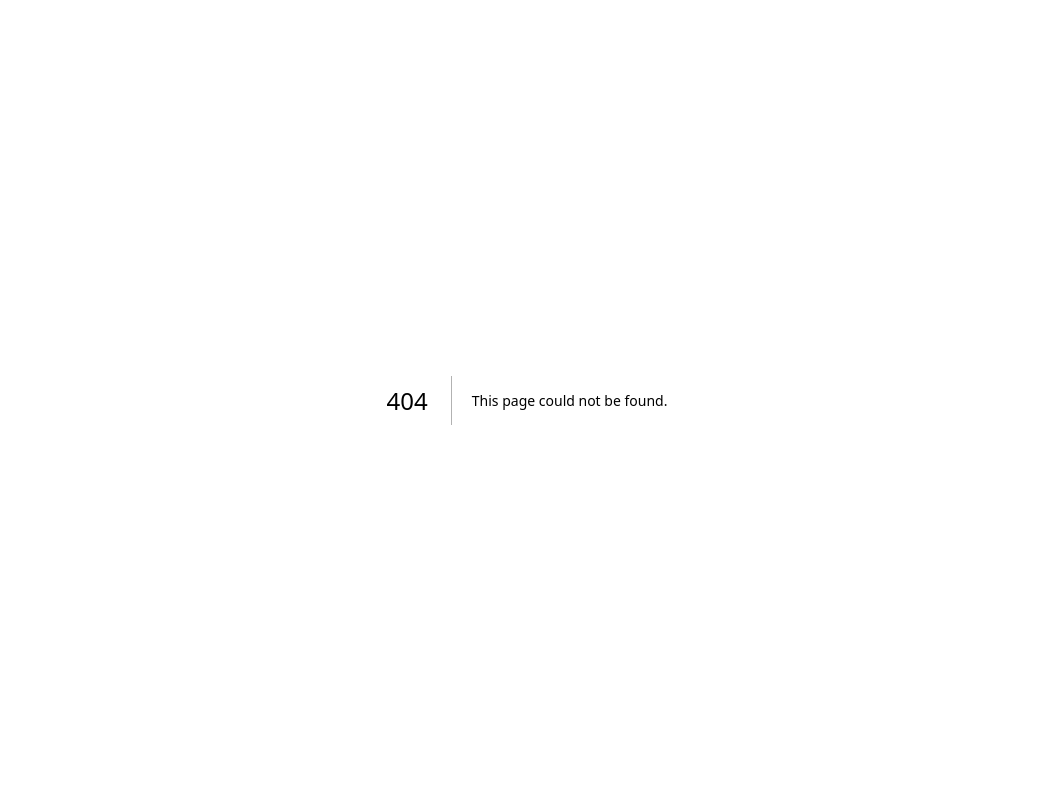
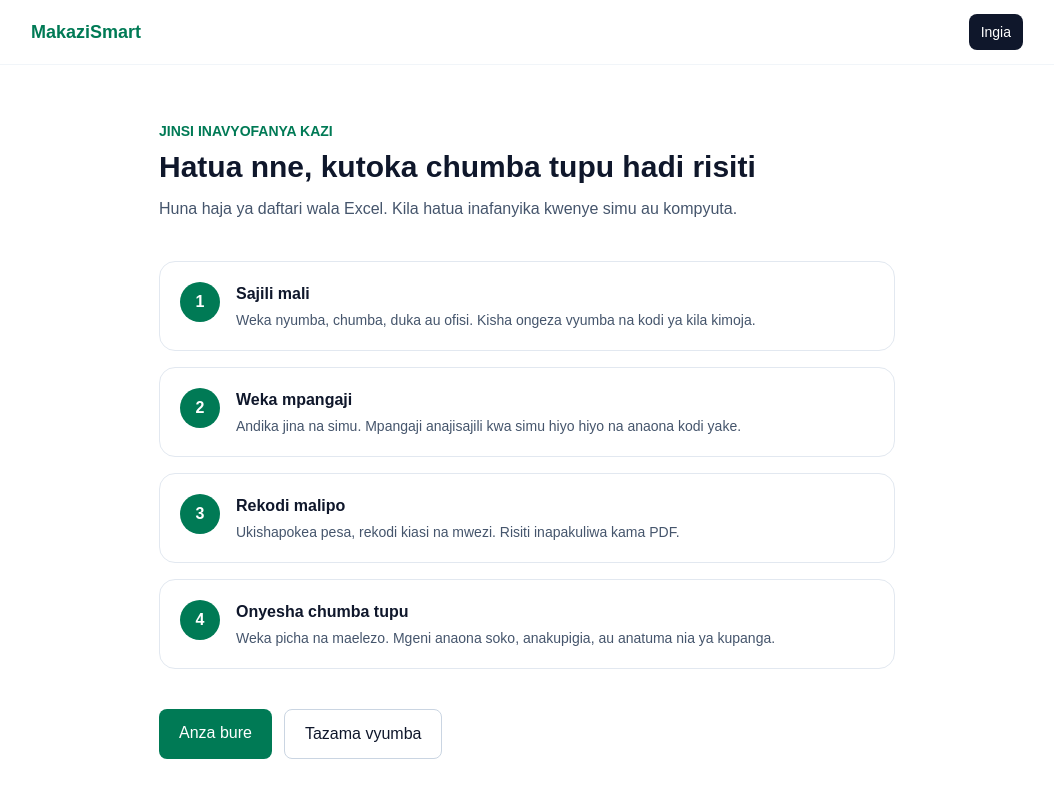
Before and after one commit to hamisirajabu2406-tech/makazismart, a Next.js app: page /how in a window 1280 px wide. Before the commit this address had no page. Shown: the top 798 px of the page, without its empty margins (113-1167 px from the left). Built offline with nearby package versions, Linux system fonts and the light colour scheme.

Commit message:
how it works page

```diff
--- /dev/null
+++ b/app/how/page.tsx
@@ -0,0 +1,66 @@
+const steps = [
+  {
+    n: '1',
+    title: 'Sajili mali',
+    text: 'Weka nyumba, chumba, duka au ofisi. Kisha ongeza vyumba na kodi ya kila kimoja.',
+  },
+  {
+    n: '2',
+    title: 'Weka mpangaji',
+    text: 'Andika jina na simu. Mpangaji anajisajili kwa simu hiyo hiyo na anaona kodi yake.',
+  },
+  {
+    n: '3',
+    title: 'Rekodi malipo',
+    text: 'Ukishapokea pesa, rekodi kiasi na mwezi. Risiti inapakuliwa kama PDF.',
+  },
+  {
+    n: '4',
+    title: 'Onyesha chumba tupu',
+    text: 'Weka picha na maelezo. Mgeni anaona soko, anakupigia, au anatuma nia ya kupanga.',
+  },
+]
+
+export default function HowPage() {
+  return (
+    <div className="min-h-screen bg-white text-slate-900">
+      <header className="border-b border-slate-100">
+        <div className="max-w-5xl mx-auto px-4 h-16 flex items-center justify-between">
+          <a href="/" className="text-lg font-semibold text-emerald-700">MakaziSmart</a>
+          <a href="/login" className="text-sm bg-slate-900 text-white px-3 py-2 rounded-lg">Ingia</a>
+        </div>
+      </header>
+
+      <main className="max-w-3xl mx-auto px-4 py-14">
+        <p className="text-sm font-semibold text-emerald-700">JINSI INAVYOFANYA KAZI</p>
+        <h1 className="text-3xl font-bold mt-2">Hatua nne, kutoka chumba tupu hadi risiti</h1>
+        <p className="text-slate-600 mt-3 mb-10">
+          Huna haja ya daftari wala Excel. Kila hatua inafanyika kwenye simu au kompyuta.
+        </p>
+
+        <div className="space-y-4">
+          {steps.map((s) => (
+            <article key={s.n} className="border border-slate-200 rounded-2xl p-5 flex gap-4">
+              <div className="h-10 w-10 shrink-0 rounded-full bg-emerald-700 text-white flex items-center justify-center font-semibold">
+                {s.n}
+              </div>
+              <div>
+                <h2 className="font-semibold">{s.title}</h2>
+                <p className="text-sm text-slate-600 mt-1">{s.text}</p>
+              </div>
+            </article>
+          ))}
+        </div>
+
+        <div className="flex flex-col sm:flex-row gap-3 mt-10">
+          <a href="/register" className="text-center bg-emerald-700 text-white px-5 py-3 rounded-lg">
+            Anza bure
+          </a>
+          <a href="/listings" className="text-center border border-slate-300 px-5 py-3 rounded-lg">
+            Tazama vyumba
+          </a>
+        </div>
+      </main>
+    </div>
+  )
+}
--- a/app/page.tsx
+++ b/app/page.tsx
@@ -28,9 +28,9 @@ export default function HomePage() {
             <a href="/dashboard" className="bg-emerald-300 text-emerald-950 font-medium px-5 py-3 rounded-lg">
               Dashibodi ya mwenye nyumba
             </a>
-            <a href="/listings" className="border border-emerald-200/50 text-white px-5 py-3 rounded-lg">
-              Tazama vyumba
-            </a>
+           <a href="/listings" className="border border-emerald-200/50 text-white px-5 py-3 rounded-lg">
+  Tazama vyumba
+</a>
           </div>
         </div>
       </section>
```
